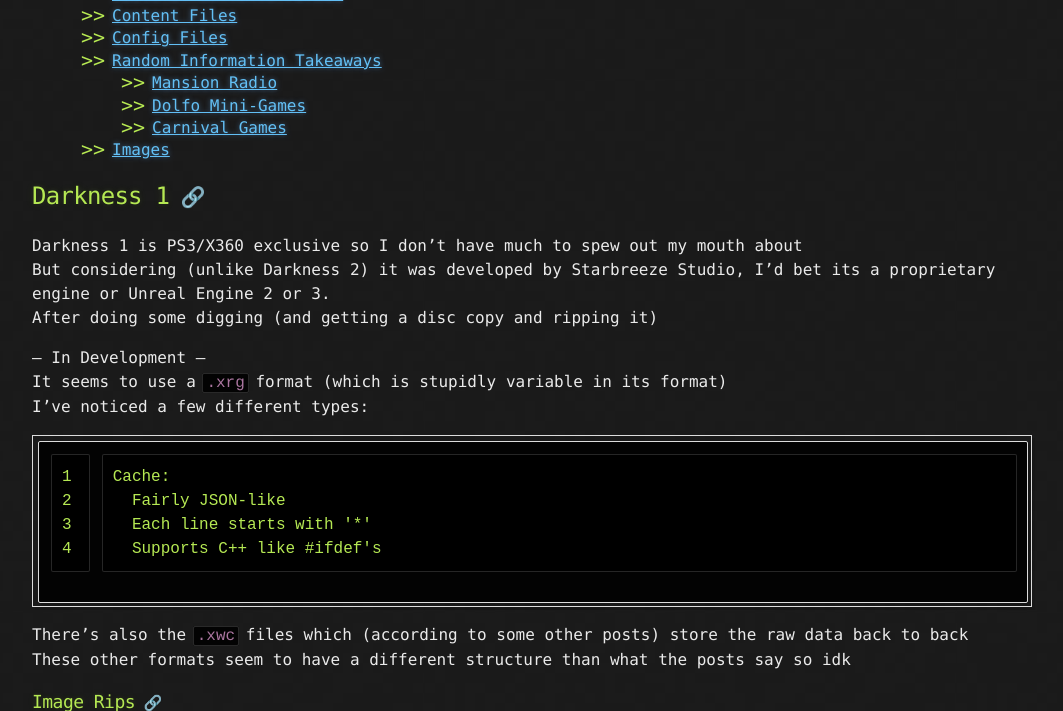
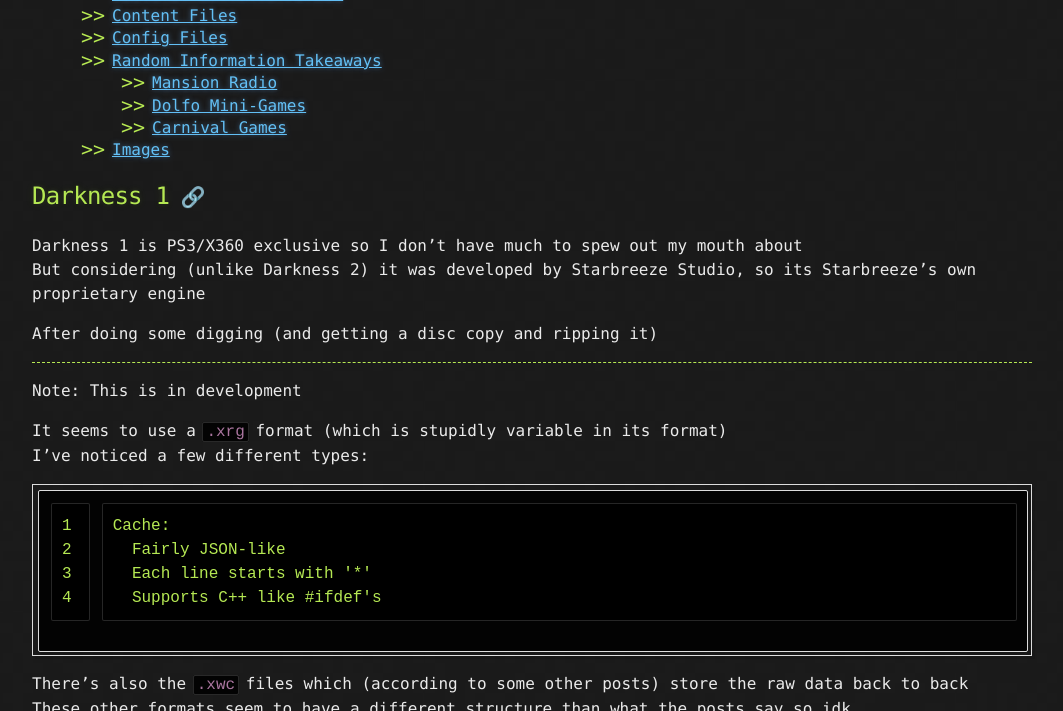
Before and after one commit to FromDarkHell/FromDarkHell.github.io, a Jekyll site: the page built from _posts/gameInfo/2020-10-26-Darkness.md, in a window 1280 px wide and 900 px high, scrolled down 452 px, cut to the strip 0-711 px from the top of the window. Shown: the whole strip, without its empty margins (108-1171 px from the left). Built offline with Jekyll 4.4.1, drawn with Linux system fonts in a browser that asks for light colours.

Commit message:
Tiny fix, add some notes

````diff
--- a/_posts/gameInfo/2020-10-26-Darkness.md
+++ b/_posts/gameInfo/2020-10-26-Darkness.md
@@ -16,10 +16,14 @@
 ## Darkness 1
 
 Darkness 1 is PS3/X360 exclusive so I don't have much to spew out my mouth about
-But considering (unlike Darkness 2) it was developed by Starbreeze Studio, I'd bet its a proprietary engine or Unreal Engine 2 or 3.
+But considering (unlike Darkness 2) it was developed by Starbreeze Studio, so its Starbreeze's own proprietary engine
+
 After doing some digging (and getting a disc copy and ripping it)
 
--- In Development --
+---
+
+Note: This is in development
+
 It seems to use a `.xrg` format (which is stupidly variable in its format)
 I've noticed a few different types:
 ```
@@ -31,7 +35,6 @@
 
 There's also the `.xwc` files which (according to some other posts) store the raw data back to back
 These other formats seem to have a different structure than what the posts say so idk
-
 
 ### Image Rips
 
````
Also changed, not shown: 2 other files.
